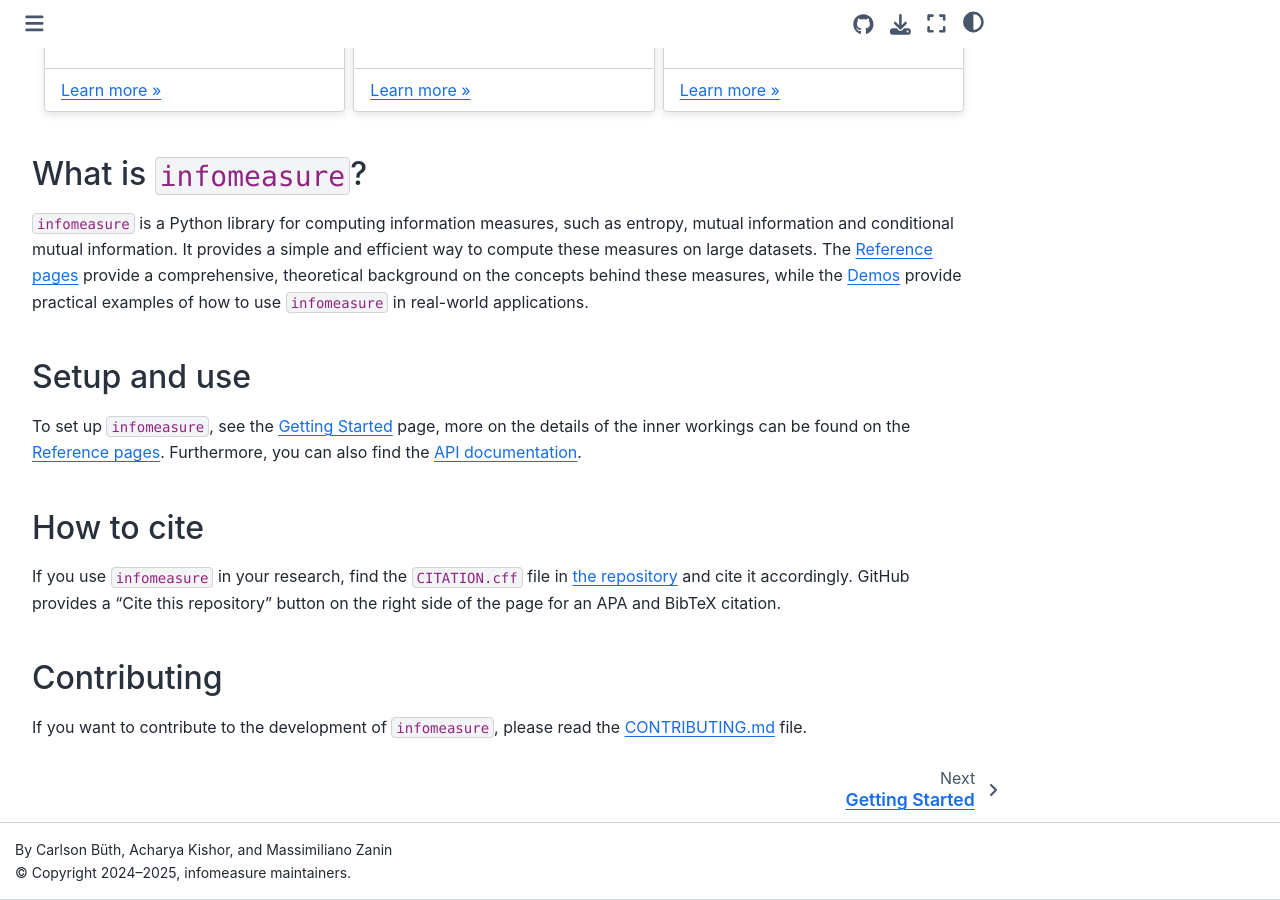
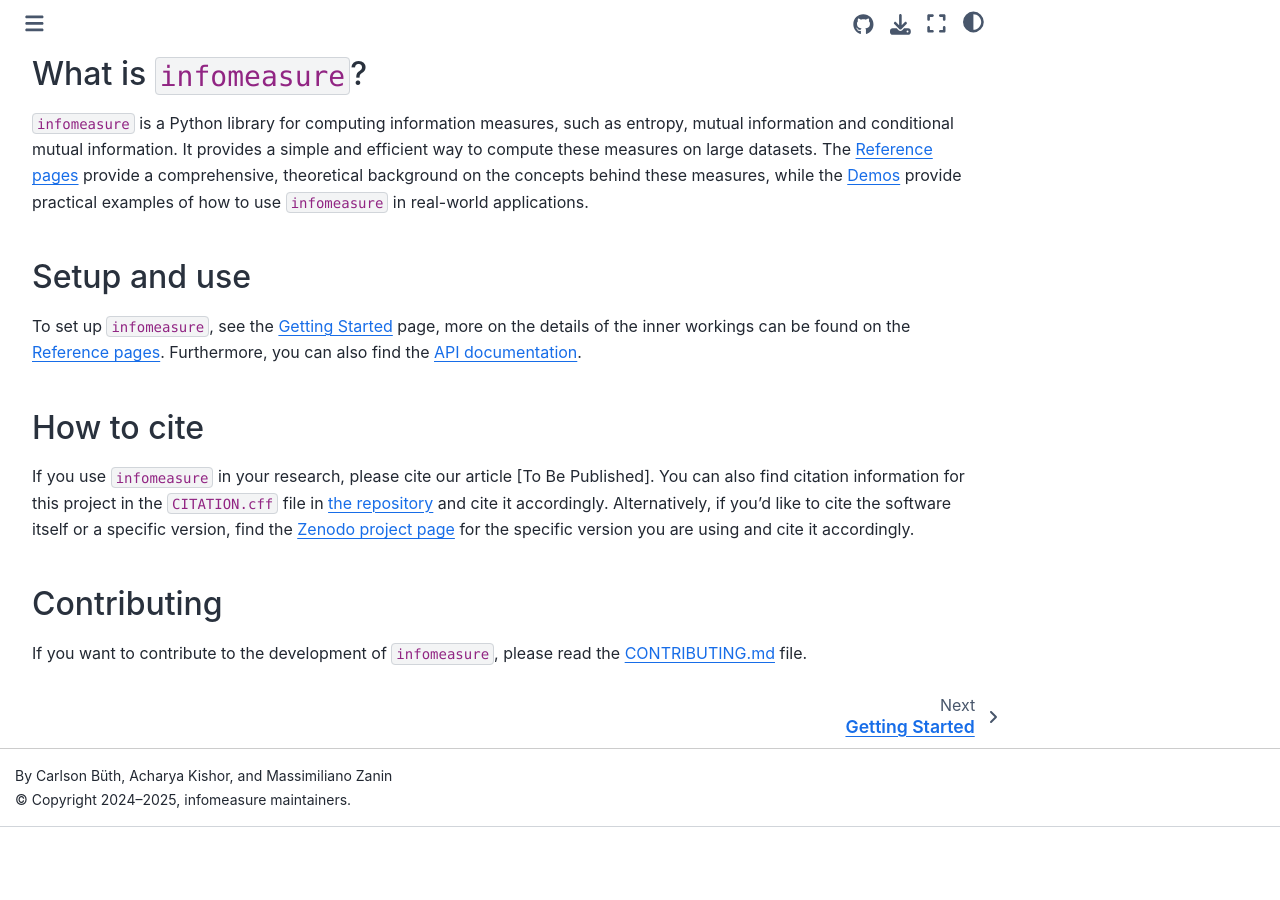
Before and after one commit to cbueth/infomeasure, a Sphinx documentation site: the page built from docs/index.md, in a window 1280 px wide and 900 px high, scrolled down 526 px. Built offline with Sphinx 7.4.7 and the Sphinx Book theme 1.1.4, drawn with Linux system fonts in a browser that asks for light colours; pages that are not in the unit, such as notebooks, are missing from menus; after the commit the page ends 1353 px from its top, so only the background shows below that.

Commit message:
Add Zenodo & Update README.md with logo and
Signed-off-by: Carlson Büth <commit@cbueth.de>

````diff
--- a/docs/index.md
+++ b/docs/index.md
@@ -29,6 +29,9 @@
 
    <div style="height: 10px;"></div>
    <div style="text-align: center;">
+     <a href="https://doi.org/10.5281/zenodo.15241810" style="margin: 0 10px; display: inline-block;">
+       <img src="https://zenodo.org/badge/DOI/10.5281/zenodo.15241810.svg" alt="Zenodo Project" />
+     </a>
      <a href="https://pypi.org/project/infomeasure/" style="margin: 0 10px; display: inline-block;">
        <img src="https://badge.fury.io/py/infomeasure.svg" alt="PyPI version" />
      </a>
@@ -44,10 +47,6 @@
    </div>
    <div style="height: 20px;"></div>
 
-.. hidden:: to be added when doi available
-     <a href="https://zenodo.org/badge/latestdoi/{TBA}" style="margin: 0 10px; display: inline-block;">
-       <img src="https://zenodo.org/badge/{TBA}.svg" alt="Zenodo Project" />
-     </a>
 ```
 
 ::::{grid} 1 2 2 3
@@ -103,8 +102,10 @@
 
 ## How to cite
 
-If you use `infomeasure` in your research, find the `CITATION.cff` file in [the repository](https://github.com/cbueth/infomeasure) and cite it accordingly.
-GitHub provides a "Cite this repository" button on the right side of the page for an APA and BibTeX citation.
+If you use `infomeasure` in your research, please cite our article [To Be Published].
+You can also find citation information for this project in the `CITATION.cff` file in [the repository](https://github.com/cbueth/infomeasure) and cite it accordingly.
+Alternatively, if you'd like to cite the software itself or a specific version, find the [Zenodo project page](https://doi.org/10.5281/zenodo.15241810)
+for the specific version you are using and cite it accordingly.
 
 ## Contributing
 If you want to contribute to the development of `infomeasure`, please read the
````
Also changed, not shown: README.md (+25 -10 lines), 1 other file.
